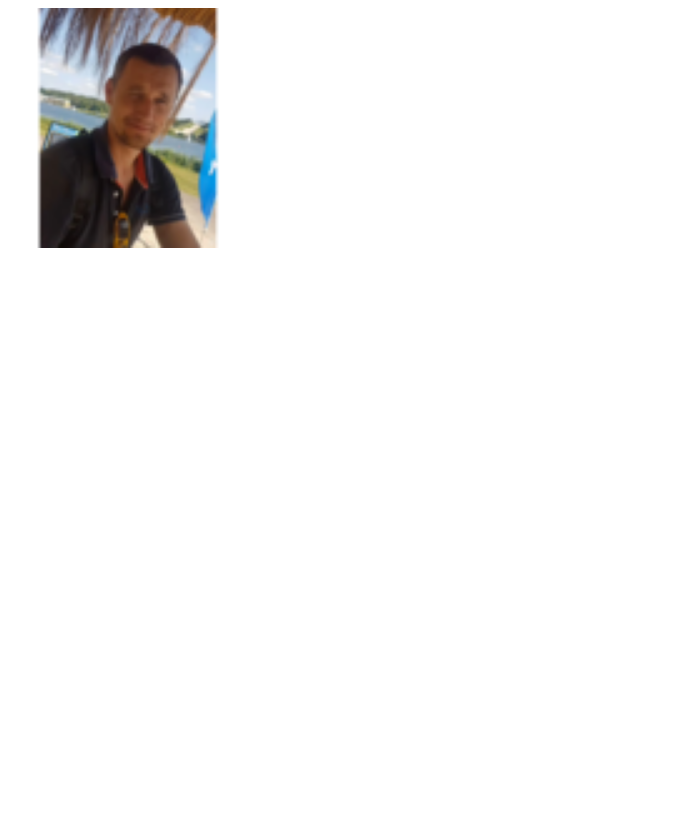
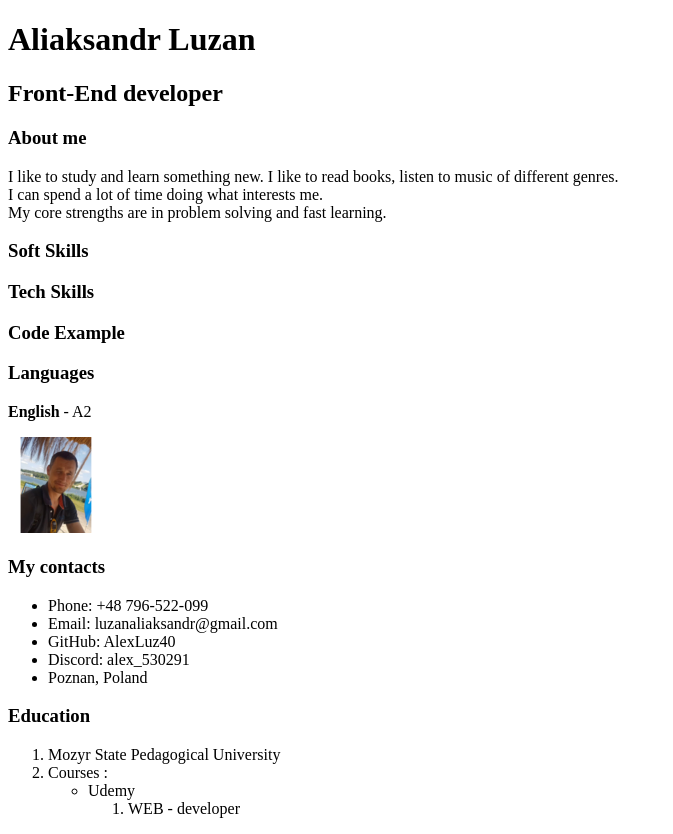
Before and after one commit to AlexLuz40/rsschool-cv, a plain HTML site: page index.html in a window 1280 px wide. Shown: the whole page, without its empty margins (0-673 px from the left). Before the commit the page ends 800 px from the top, so only its background shows below. Drawn offline with Linux system fonts and the light colour scheme.

Commit message:
feat: create html-markup

```diff
--- a/css/style.css
+++ b/css/style.css
@@ -1,8 +1,8 @@
-.myPhoto {
+/* .myPhoto {
   width: 240px;
   height: 320px;
 
   img {
     width: 100%;
   }
-}
+} */
--- a/index.html
+++ b/index.html
@@ -13,11 +13,52 @@
     >
   </head>
   <body>
+    <header>
+      <nav></nav>
+    </header>
+    <main>
+      <div>
+        <h1>Aliaksandr Luzan</h1>
+        <h2>Front-End developer</h2>
+        <h3>About me</h3>
+        <p>I like to study and learn something new. I like to read books, listen to music of different genres.<br>I can spend a lot of time doing what interests me.<br>My core strengths are in problem solving and fast learning.</p>
+        <h3>Soft Skills</h3>
+        <h3>Tech Skills</h3>
+        <h3>Code Example</h3>
+        <h3>Languages</h3>
+        <p><b>English</b> - A2</p>
+      </div>
+      <aside>
         <div class="myPhoto">
           <img
           src="img/android-icon-96x96.png"
           alt=""
         >
         </div>
+        <h3>My contacts</h3>
+        <ul>
+          <li>Phone: +48 796-522-099</li>
+          <li>Email: luzanaliaksandr@gmail.com</li>
+          <li>GitHub: AlexLuz40</li>
+          <li>Discord: alex_530291</li>
+          <li>Poznan, Poland</li>
+        </ul>
+        <h3>Education</h3>
+        <ol>
+          <li>Mozyr State Pedagogical University</li>
+          <li>Courses :
+            <ul>
+              <li>
+                Udemy
+                <ol>
+                  <li>WEB - developer</li>
+                </ol>
+              </li>
+            </ul>
+          </li>
+        </ol>
+      </aside>
+    </main>
+    <footer></footer>
   </body>
 </html>
```
Also changed, not shown: remove-slash.js (deleted, +0 -26 lines), 1 other file. Lines whose indentation alone changed are shown as unchanged.
